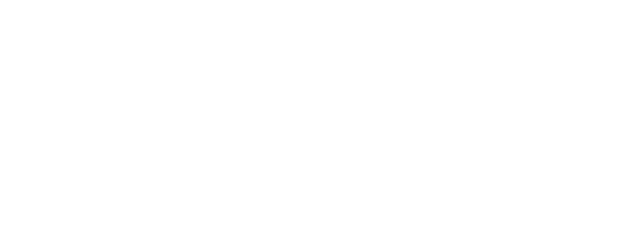
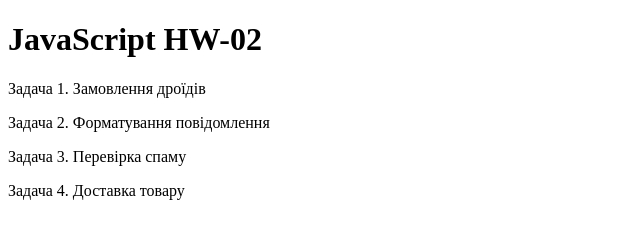
Before and after one commit to bunbanto/goit-js-hw-02, a plain HTML site: page index.html in a window 1280 px wide. Shown: the whole page, without its empty margins (0-640 px from the left). Drawn offline with Linux system fonts and the light colour scheme.

Commit message:
1-2-3-4 done

```diff
--- a/index.html
+++ b/index.html
@@ -6,6 +6,11 @@
     <title>GOIT-JS-HW-02</title>
   </head>
   <body>
+    <h1>JavaScript HW-02</h1>
+    <p>Задача 1. Замовлення дроїдів</p>
+    <p>Задача 2. Форматування повідомлення</p>
+    <p>Задача 3. Перевірка спаму</p>
+    <p>Задача 4. Доставка товару</p>
     <script src="./js/task-1.js"></script>
     <script src="./js/task-2.js"></script>
     <script src="./js/task-3.js"></script>
```
Also changed, not shown: js/task-4.js (+10 -0 lines).
